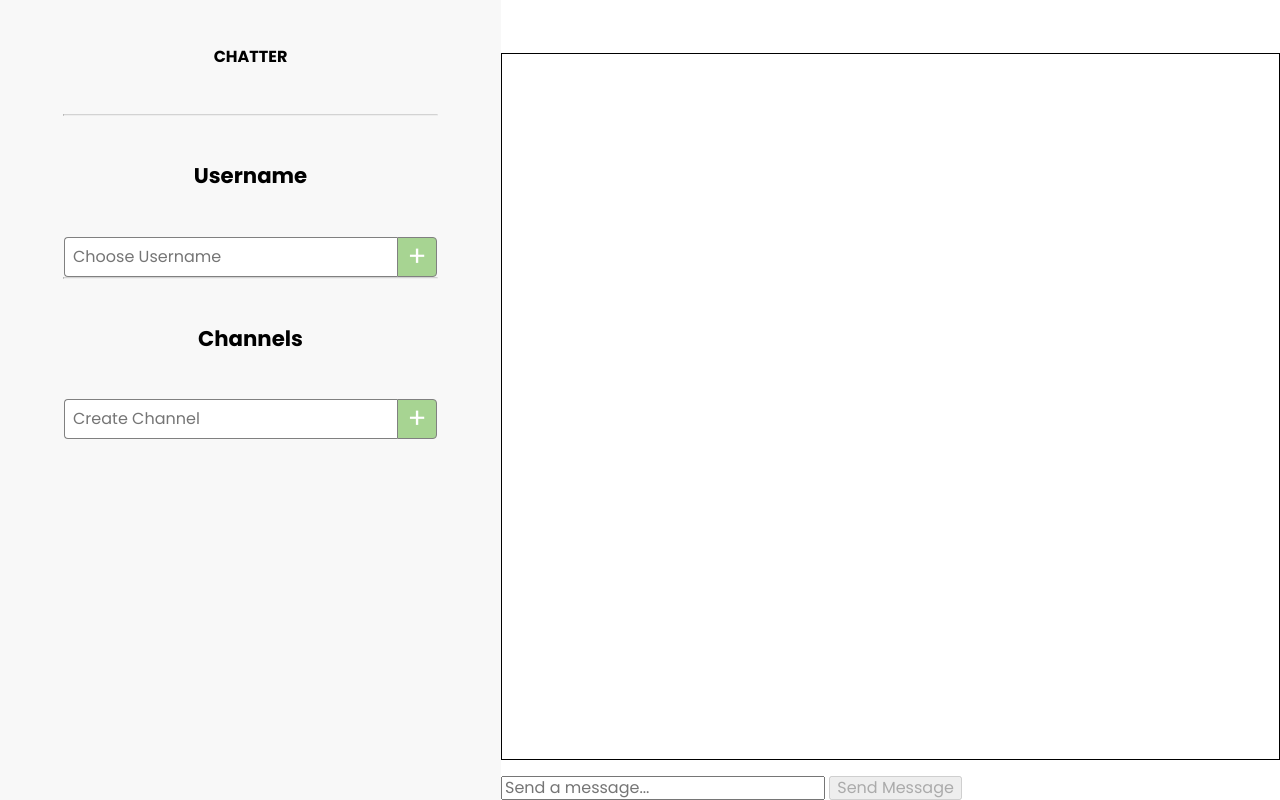
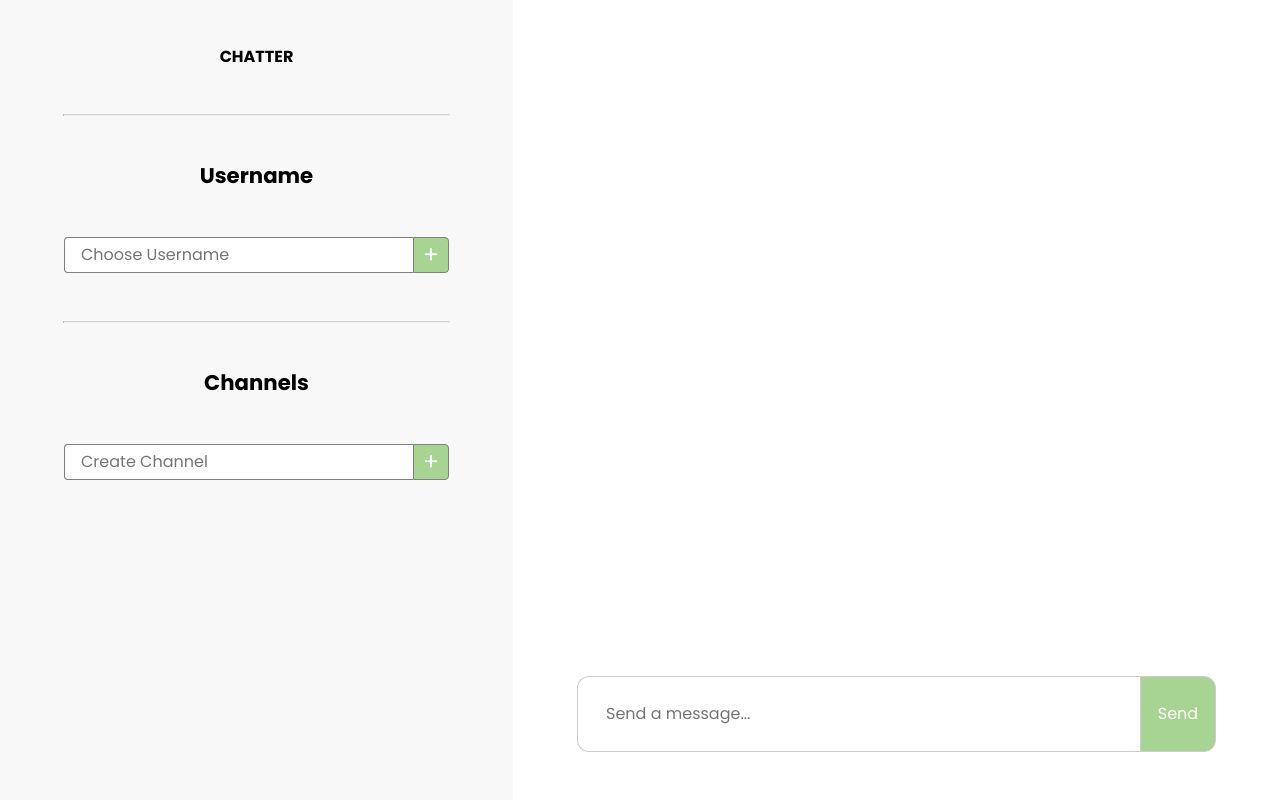
Before and after one commit to itsjeevan/chatter, a Flask app: page / in a window 1280 px wide. Run offline with Flask 2, Linux system fonts and the light colour scheme; some libraries are stand-ins or nearby versions.

Commit message:
Styled message form

```diff
--- a/static/main.css
+++ b/static/main.css
@@ -1,5 +1,3 @@
-
-
 /* Global */
 
 body {
@@ -25,29 +23,42 @@ hr {
     background-color: #F8F8F8;
     display: flex;
     flex-direction: column;
-    padding: 0 4rem;
+    padding: 0 4rem; /* Adjust */
 }
 
 .right-panel {
     display: flex;
     flex-grow: 1;
     flex-direction: column;
+    padding: 0 4rem; /* Adjust */
 }
 
 
 /* Left Panel */
 
-/** Fonts **/
+/** Text **/
 
 h1 {
     font-size: 1rem;
+    /* Adjust */
     margin: 3rem 0;
     text-transform: uppercase;
 }
 
 h2 {
     font-size: 1.33rem;
+    /* Adjust */
     margin: 3rem 0;
+}
+
+.username-title {
+    background-color: white;
+    border: 1px solid #61BE35;
+    border-radius: 0.25rem;
+    font-size: 1rem;
+    /* Adjust */
+    margin: 0 0 3rem 0;
+    padding: 0.75rem;
 }
 
 /** Forms **/
@@ -55,6 +66,8 @@ h2 {
 .username-form, .channel-form {
     display: flex;
     flex-direction: row;
+    justify-content: center;
+    margin-bottom: 3rem;
 }
 
 .username-form__input, .channel-form__input {
@@ -62,7 +75,8 @@ h2 {
     border-bottom-left-radius: 0.25rem;
     border-top-left-radius: 0.25rem;
     border-right: none;
-    padding: 0.5rem;
+    flex-grow: 1;
+    padding: 0.5rem 1rem;
 }
 
 .username-form__input:focus, .channel-form__input:focus {
@@ -75,9 +89,8 @@ h2 {
     border-bottom-right-radius: 0.25rem;
     border-top-right-radius: 0.25rem;
     color: white;
-    font-size: 1.75rem;
-    height: 40px;
-    width: 40px;
+    font-size: 1.5rem;
+    width: 36px;
 }
 
 .username-form__button:disabled, .channel-form__button:disabled {
@@ -97,26 +110,29 @@ h2 {
     border: 1px solid #61BE35;
     border-radius: 0.25rem;
     font-weight: bold;
-    margin-top: 1rem;                              /* Adjust */
-    padding: 0.75rem 0.75rem 0.75rem 1.5rem;
+    margin-bottom: 1rem;                              /* Adjust */
+    padding: 0.75rem 1rem;
 }
 
-.channels-list__item:hover {
-    background-color: #61BE35;
-    color: white;
-}
-
-.channels-list__item--active {
+.channels-list__item--active, .channels-list__item:hover {
     background-color: #61BE35;
     color: white;
 }
 
 
-/* Messages */
+
+/* Right Panel */
+
+/** Text **/
+
+.channel-title {
+    font-size: 3rem;
+}
+
+/** Messages **/
 
 .messages-list {
-    border: 1px solid black;
-    flex: 1;
+    flex-grow: 1;
     list-style-type: none;
     overflow: auto;
     padding-left: 0;
@@ -125,3 +141,38 @@ h2 {
 .messages-list__item {
     overflow-wrap: break-word;
 }
+
+
+/** Form  **/
+
+.message-form {
+    display: flex;
+    flex-direction: row;
+    margin-bottom: 3rem;
+}
+
+.message-form__input {
+    border: 1px solid #cccccc;
+    border-bottom-left-radius: 0.75rem;
+    border-top-left-radius: 0.75rem;
+    border-right: none;
+    flex-grow: 1;
+    padding: 1.75rem 1.75rem;
+}
+
+.message-form__input:focus {
+    outline: none;
+}
+
+.message-form__button {
+    background-color: #61BE35;
+    border: 1px solid #cccccc;
+    border-bottom-right-radius: 0.75rem;
+    border-top-right-radius: 0.75rem;
+    color: white;
+    width: 76px;
+}
+
+.message-form__button:disabled {
+    background-color: #a7d492;
+}
--- a/static/main.js
+++ b/static/main.js
@@ -1,6 +1,6 @@
 document.addEventListener('DOMContentLoaded', () => {
 
-    localStorage.clear();
+    // localStorage.clear();
 
     let socket = io.connect(location.protocol + '//' + document.domain + ':' + location.port);
 
--- a/templates/index.html
+++ b/templates/index.html
@@ -6,7 +6,7 @@
         <title>Chatter</title>
         <script src="https://cdnjs.cloudflare.com/ajax/libs/socket.io/2.3.0/socket.io.js"></script>
         <script src="/static/main.js"></script>
-        <link href="https://necolas.github.io/normalize.css/8.0.1/normalize.css" rel="stylesheet">
+        <link href="/static/normalize.css" rel="stylesheet">
         <link href="https://fonts.googleapis.com/css2?family=Poppins:wght@400;700&display=swap" rel="stylesheet">
         <link href="/static/main.css" rel="stylesheet">
     </head>
@@ -42,14 +42,13 @@
 
             <div class="right-panel">
 
-
                 <h3 class="channel-title"></h1>
                 <ul class="messages-list">
                 </ul>
 
                 <form class="message-form">
                     <input class="message-form__input" type="text" placeholder="Send a message...">
-                    <button class="message-form__button">Send Message</button>
+                    <button class="message-form__button">Send</button>
                 </form>
 
             </div>
```
